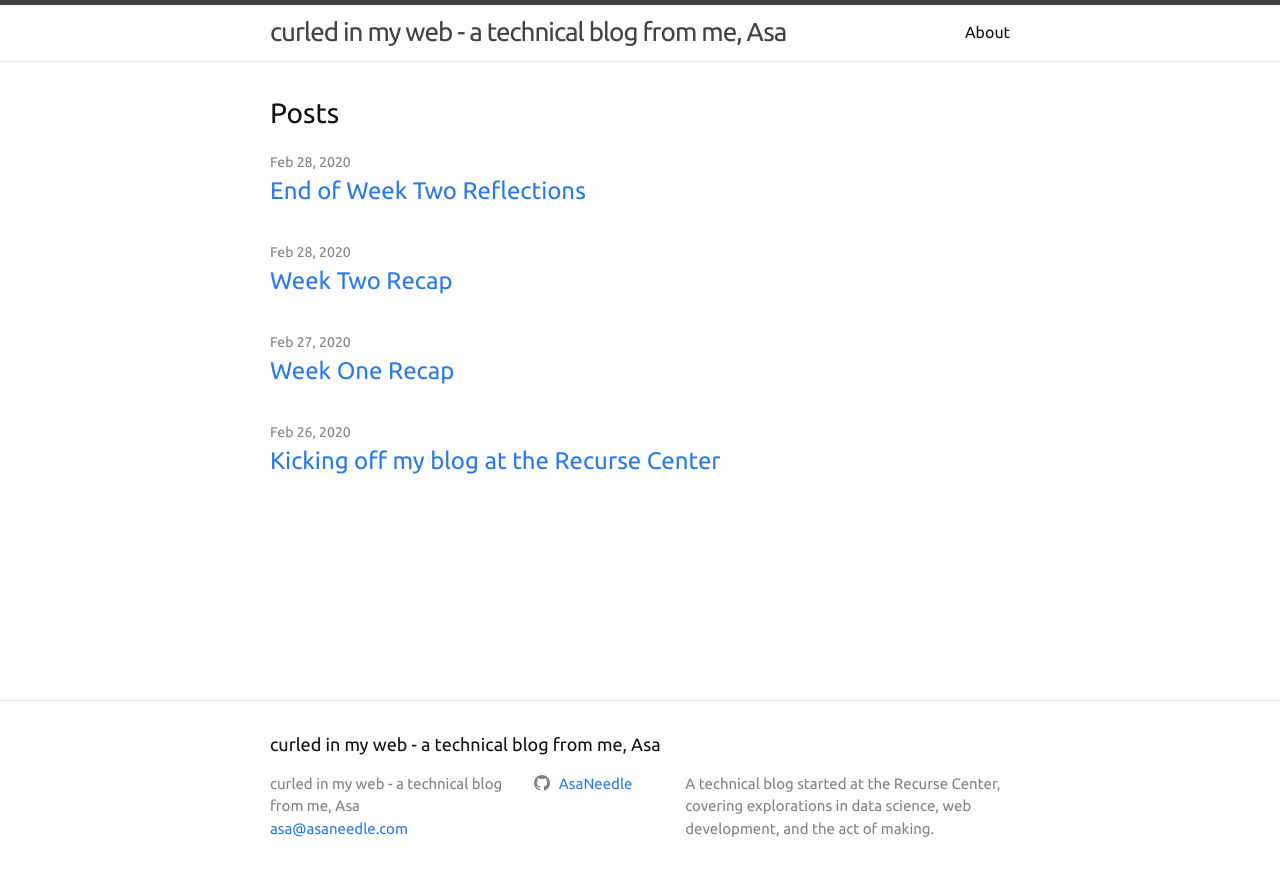
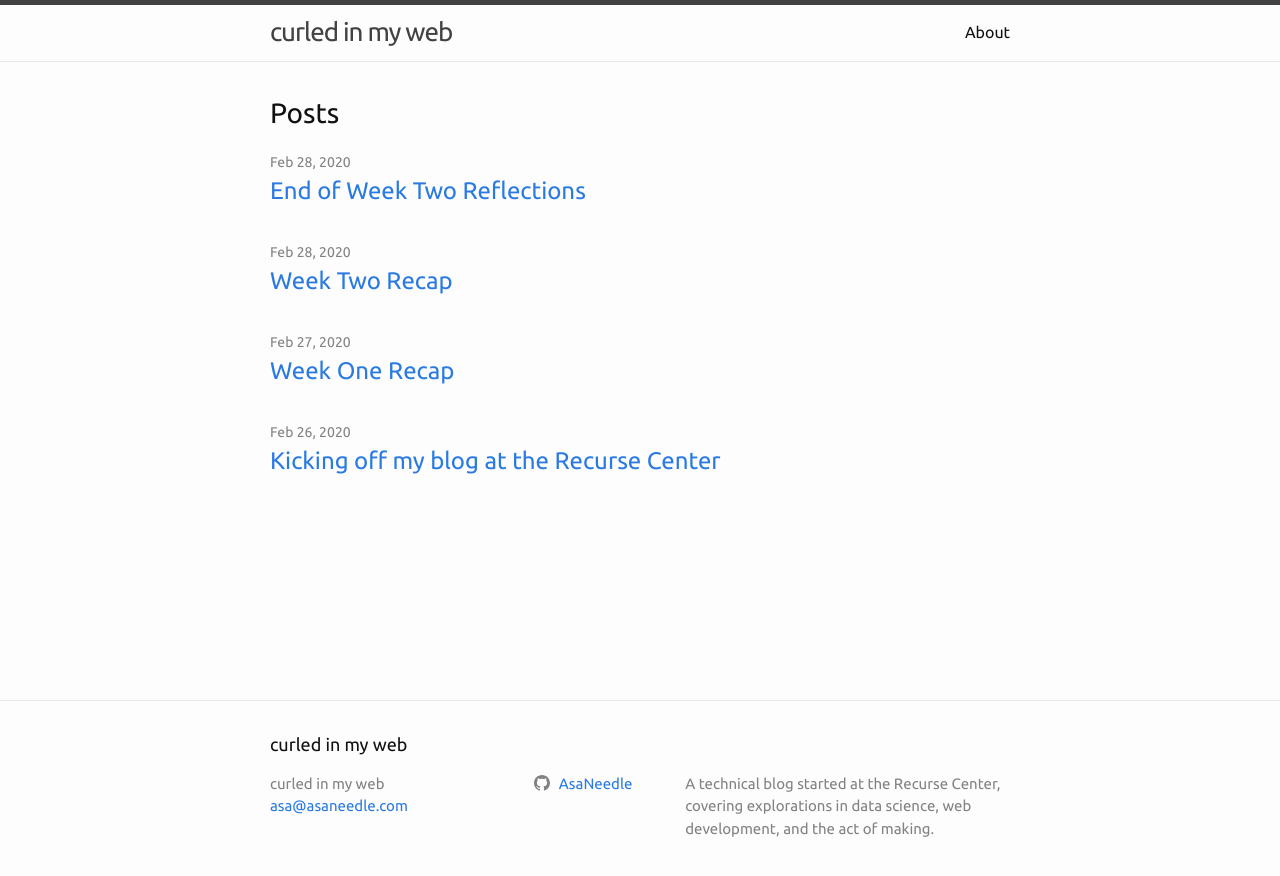
Before and after one commit to AsaNeedle/jekyll-technical-blog, a Jekyll site: the page built from index.markdown, in a window 1280 px wide. Shown: the top 876 px of the page. Built offline with Jekyll 4.4.1, drawn with Linux system fonts in a browser that asks for light colours.

Commit message:
change title

```diff
--- a/_config.yml
+++ b/_config.yml
@@ -18,7 +18,7 @@
 # You can create any custom variable you would like, and they will be accessible
 # in the templates via {{ site.myvariable }}.
 
-title: curled in my web - a technical blog from me, Asa
+title: curled in my web
 email: asa@asaneedle.com
 description: >- # this means to ignore newlines until "baseurl:"
   A technical blog started at the Recurse Center, covering explorations in data science, web development, and the act of making.
```
